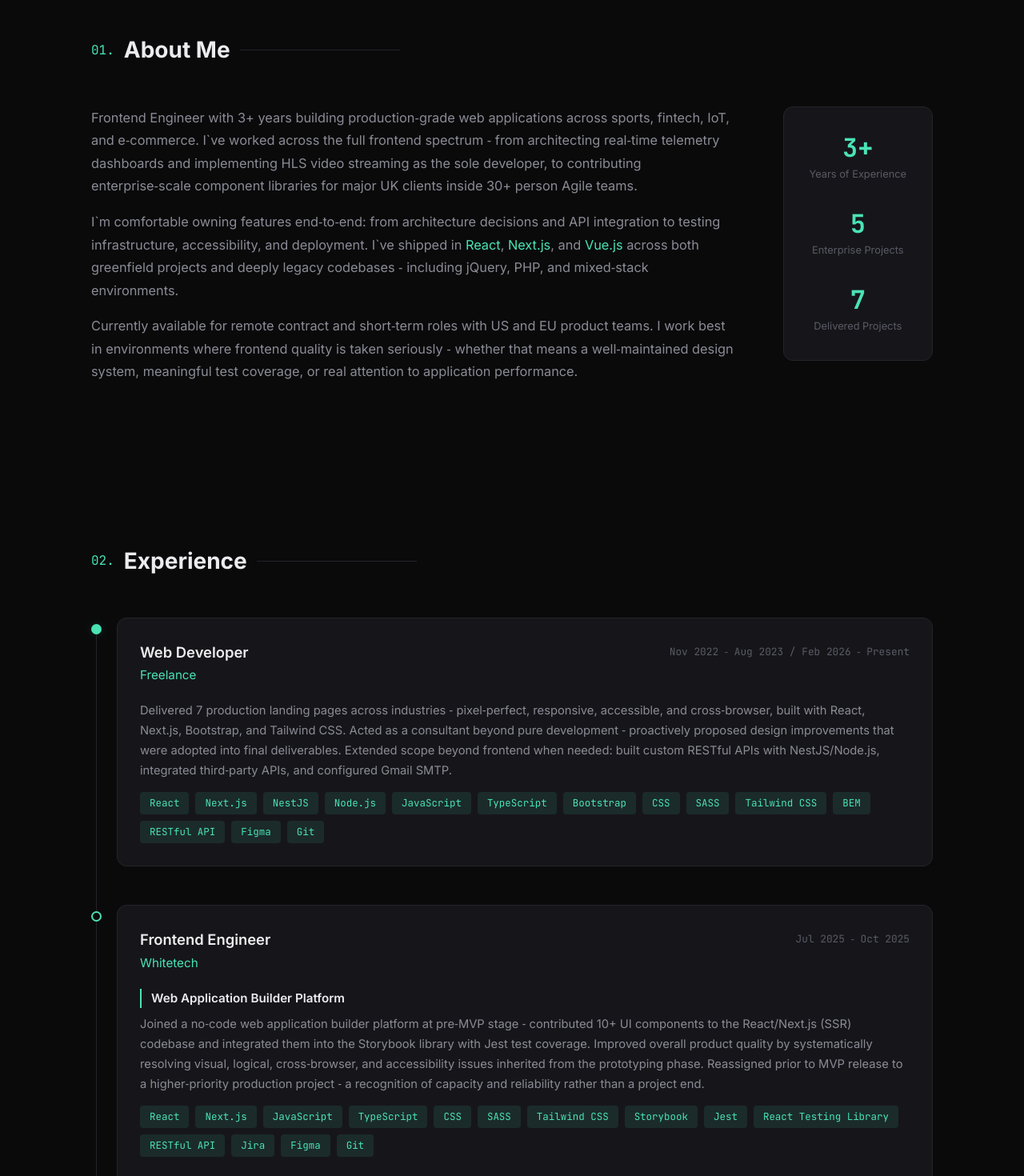
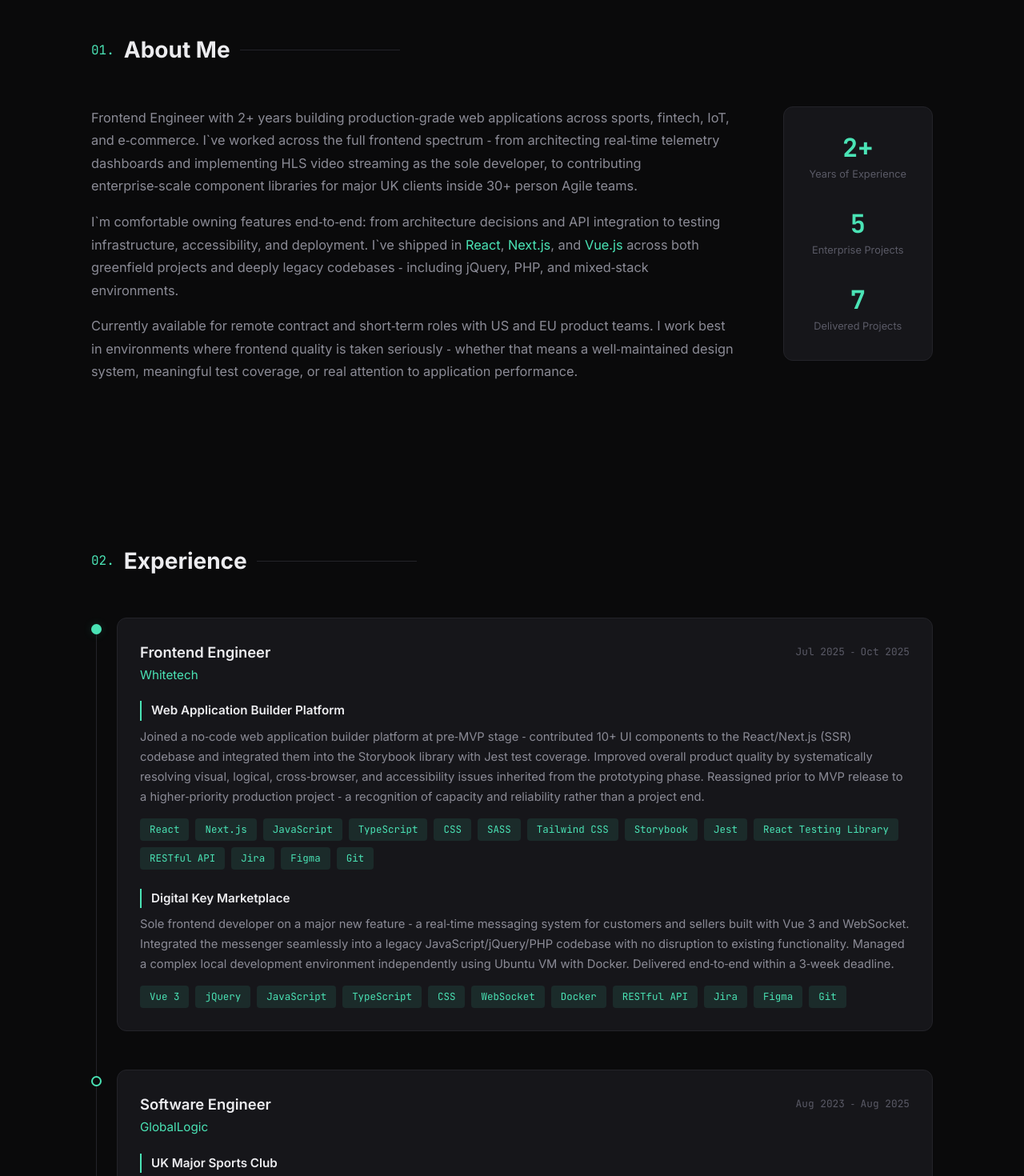
Before and after one commit to CharmedLesh/portfolio, a Next.js app: page / in a window 1280 px wide. Shown: the part 860-2330 px from the top of the page at 80% size. Built offline with nearby package versions, Linux system fonts and the light colour scheme.

Commit message:
remved freelance, updated skills, updated footer ua text

```diff
--- a/src/components/Skills.jsx
+++ b/src/components/Skills.jsx
@@ -4,12 +4,12 @@ import { useLanguage } from '@/i18n/LanguageContext';
 import RevealOnScroll from './RevealOnScroll';
 
 const frontendItems = [
-  'JavaScript', 'TypeScript', 'React', 'Next.js', 'Vue.js', 'HTML5',
+  'JavaScript', 'TypeScript', 'React', 'Next.js', 'React Native', 'Vue.js', 'HTML5',
   'CSS3', 'Sass', 'BEM', 'Bootstrap', 'Tailwind CSS', 'Redux', 'MobX',
   'Zustand', 'i18next', 'Storybook', 'Zod', 'REST API', 'JWT', 'WebSocket',
 ];
 
-const testingItems = ['Jest', 'React Testing Library'];
+const testingItems = ['Jest', 'React Testing Library', 'Postman'];
 
 const devtoolsItems = ['Nx', 'Git', 'Bitbucket', 'Figma', 'Jira', 'Kanban', 'Scrum'];
 
@@ -37,9 +37,9 @@ export default function Skills() {
           </RevealOnScroll>
           <RevealOnScroll>
             <div className="skills__category">
-              <h3>{t.skills.testing}</h3>
+              <h3>{t.skills.devtools}</h3>
               <ul className="skills__list">
-                {testingItems.map((item) => (
+                {devtoolsItems.map((item) => (
                   <li key={item}>{item}</li>
                 ))}
               </ul>
@@ -47,9 +47,9 @@ export default function Skills() {
           </RevealOnScroll>
           <RevealOnScroll>
             <div className="skills__category">
-              <h3>{t.skills.devtools}</h3>
+              <h3>{t.skills.testing}</h3>
               <ul className="skills__list">
-                {devtoolsItems.map((item) => (
+                {testingItems.map((item) => (
                   <li key={item}>{item}</li>
                 ))}
               </ul>
--- a/src/i18n/translations.js
+++ b/src/i18n/translations.js
@@ -3,7 +3,7 @@ export const translations = {
     meta: {
       title: 'Viacheslav Matvieiev \u2011 Frontend Engineer',
       description:
-        'Frontend Engineer with 3 years building production-grade web apps across sports, fintech, IoT, and e-commerce.',
+        'Frontend Engineer with over 2 years building production-grade web apps across sports, fintech, IoT, and e-commerce.',
     },
     nav: {
       about: 'About',
@@ -18,7 +18,7 @@ export const translations = {
       name: 'Viacheslav Matvieiev',
       title: 'Frontend Engineer',
       summary:
-        'Frontend Engineer with 3 years building production\u2011grade web apps across sports, fintech, IoT, and e\u2011commerce. Shipped features as sole frontend developer on real\u2011time streaming systems; contributed to enterprise\u2011scale component libraries serving major UK clients.',
+        'Frontend Engineer with over 2 years building production\u2011grade web apps across sports, fintech, IoT, and e\u2011commerce. Shipped features as sole frontend developer on real\u2011time streaming systems; contributed to enterprise\u2011scale component libraries serving major UK clients.',
       getInTouch: 'Get in Touch',
       viewExperience: 'View Experience',
       downloadCv: 'Download CV',
@@ -28,13 +28,13 @@ export const translations = {
       sectionNumber: '01.',
       title: 'About Me',
       text1:
-        'Frontend Engineer with 3+ years building production\u2011grade web applications across sports, fintech, IoT, and e\u2011commerce. I`ve worked across the full frontend spectrum \u2011 from architecting real\u2011time telemetry dashboards and implementing HLS video streaming as the sole developer, to contributing enterprise\u2011scale component libraries for major UK clients inside 30+ person Agile teams.',
+        'Frontend Engineer with 2+ years building production\u2011grade web applications across sports, fintech, IoT, and e\u2011commerce. I`ve worked across the full frontend spectrum \u2011 from architecting real\u2011time telemetry dashboards and implementing HLS video streaming as the sole developer, to contributing enterprise\u2011scale component libraries for major UK clients inside 30+ person Agile teams.',
       text3: 'Currently available for remote contract and short\u2011term roles with US and EU product teams. I work best in environments where frontend quality is taken seriously \u2011 whether that means a well\u2011maintained design system, meaningful test coverage, or real attention to application performance.',
       text2Before: 'I`m comfortable owning features end\u2011to\u2011end: from architecture decisions and API integration to testing infrastructure, accessibility, and deployment. I`ve shipped in ',
       text2Middle: ' and ',
       text2After:
         ' across both greenfield projects and deeply legacy codebases \u2011 including jQuery, PHP, and mixed\u2011stack environments.',
-      yearsNumber: '3+',
+      yearsNumber: '2+',
       yearsLabel: 'Years of Experience',
       sectorsNumber: '5',
       sectorsLabel: 'Enterprise Projects',
@@ -45,18 +45,6 @@ export const translations = {
       sectionNumber: '02.',
       title: 'Experience',
       jobs: [
-        {
-          role: 'Web Developer',
-          company: 'Freelance',
-          date: 'Nov 2022 \u2011 Aug 2023 / Feb 2026 \u2011 Present',
-          projects: [
-            {
-              description:
-                'Delivered 7 production landing pages across industries \u2011 pixel\u2011perfect, responsive, accessible, and cross\u2011browser, built with React, Next.js, Bootstrap, and Tailwind CSS. Acted as a consultant beyond pure development \u2011 proactively proposed design improvements that were adopted into final deliverables. Extended scope beyond frontend when needed: built custom RESTful APIs with NestJS/Node.js, integrated third\u2011party APIs, and configured Gmail SMTP.',
-              tags: ['React', 'Next.js', 'NestJS', 'Node.js', 'JavaScript', 'TypeScript', 'Bootstrap', 'CSS', 'SASS', 'Tailwind CSS', 'BEM', 'RESTful API', 'Figma', 'Git'],
-            },
-          ],
-        },
         {
           role: 'Frontend Engineer',
           company: 'Whitetech',
@@ -157,7 +145,7 @@ export const translations = {
     meta: {
       title: "В'ячеслав Матвєєв \u2011 Фронтенд\u2011інженер",
       description:
-        "Фронтенд\u2011інженер із 3 роками досвіду створення продакшн веб\u2011застосунків у сферах спорту, фінтеху, IoT та електронної комерції.",
+        "Фронтенд\u2011інженер із понад 2 роками досвіду створення продакшн веб\u2011застосунків у сферах спорту, фінтеху, IoT та електронної комерції.",
     },
     nav: {
       about: 'Про мене',
@@ -172,7 +160,7 @@ export const translations = {
       name: "В'ячеслав Матвєєв",
       title: "Фронтенд\u2011інженер",
       summary:
-        "Фронтенд\u2011інженер із 3 роками досвіду створення продакшн веб\u2011застосунків у сферах спорту, фінтеху, IoT та електронної комерції. Реалізовував функціонал як єдиний фронтенд\u2011розробник на системах потокового відео в реальному часі; створював корпоративні бібліотеки компонентів для великих клієнтів з Великобританії.",
+        "Фронтенд\u2011інженер із понад 2 роками досвіду створення продакшн веб\u2011застосунків у сферах спорту, фінтеху, IoT та електронної комерції. Реалізовував функціонал як єдиний фронтенд\u2011розробник на системах потокового відео в реальному часі; створював корпоративні бібліотеки компонентів для великих клієнтів з Великобританії.",
       getInTouch: "Зв'язатися",
       viewExperience: 'Переглянути досвід',
       downloadCv: 'Завантажити CV',
@@ -182,13 +170,13 @@ export const translations = {
       sectionNumber: '01.',
       title: 'Про мене',
       text1:
-        "Фронтенд\u2011інженер з понад 3 роками досвіду розробки веб\u2011застосунків для секторів спорту, фінтеху, IoT та електронної комерції. Я працював з усім спектром фронтенд\u2011застосунків \u2011 від розробки архітектури інформаційних панелей відображення телеметрії в реальному часі та впровадження потокового відео HLS як єдиний розробник, до розробки бібліотеки компонентів корпоративного масштабу для великих клієнтів з Великої Британії в рамках Agile\u2011команди з понад 30 осіб.",
+        "Фронтенд\u2011інженер із понад 2 роками досвіду розробки веб\u2011застосунків для секторів спорту, фінтеху, IoT та електронної комерції. Я працював з усім спектром фронтенд\u2011застосунків \u2011 від розробки архітектури інформаційних панелей відображення телеметрії в реальному часі та впровадження потокового відео HLS як єдиний розробник, до розробки бібліотеки компонентів корпоративного масштабу для великих клієнтів з Великої Британії в рамках Agile\u2011команди з понад 30 осіб.",
       text3: 'Наразі доступний для віддаленої роботи за контрактом та для короткострокових посад у продуктових командах США та ЄС. Найкраще себе почуваю в середовищах, де якість фронтенду сприймається серйозно \u2011 чи то добре підтримувана система дизайну, змістовне тестове покриття, чи справжня увага до продуктивності продукту.',
       text2Before: 'Для мене не проблема вести розобку від початку до кінця: від архітектурних рішень та інтеграції API до тестування інфраструктури, доступності та розгортання. Я впроваджував ',
       text2Middle: ' та ',
       text2After:
         " як у новітніх проектах, так і в глибоко застарілих кодових базах, включаючи jQuery, PHP та змішані середовища.",
-      yearsNumber: '3+',
+      yearsNumber: '2+',
       yearsLabel: 'Років Досвіду',
       sectorsNumber: '5',
       sectorsLabel: 'Корпоративних Проєктів',
@@ -199,18 +187,6 @@ export const translations = {
       sectionNumber: '02.',
       title: 'Досвід',
       jobs: [
-        {
-          role: 'Веб\u2011розробник',
-          company: 'Фриланс',
-          date: 'Лис 2022 \u2011 Сер 2023 / Лют 2026 \u2011 Дотепер',
-          projects: [
-            {
-              description:
-                "Розробив 7 піксель\u2011перфектних, адаптивних, доступних та кросбраузерних продакшн лендінгів у різних індустріях за допомогою React, Next.js, Bootstrap та Tailwind CSS. Виступав консультантом за межами чистої розробки \u2011 проактивно пропонував покращення дизайну, які були прийняті у фінальні продукти. Виконував розробку за межами фронтенду за потребою: створював RESTful API на NestJS/Node.js, інтегрував сторонні API та налаштовував Gmail SMTP.",
-              tags: ['React', 'Next.js', 'NestJS', 'Node.js', 'JavaScript', 'TypeScript', 'Bootstrap', 'CSS', 'SASS', 'Tailwind CSS', 'BEM', 'RESTful API', 'Figma', 'Git'],
-            },
-          ],
-        },
         {
           role: 'Фронтенд\u2011інженер',
           company: 'Whitetech',
@@ -300,10 +276,10 @@ export const translations = {
         linkedin: 'LinkedIn',
         telegram: 'Telegram',
       },
-      linkedinName: "В'ячеслав Матвєєв",
+      linkedinName: "Матвєєв В'ячеслав",
     },
     footer: {
-      text: "Спроєктовано та розроблено В'ячеславом Матвєєвим",
+      text: "Спроєктував та розробив Матвєєв В'ячеслав",
     },
   },
 };
```
